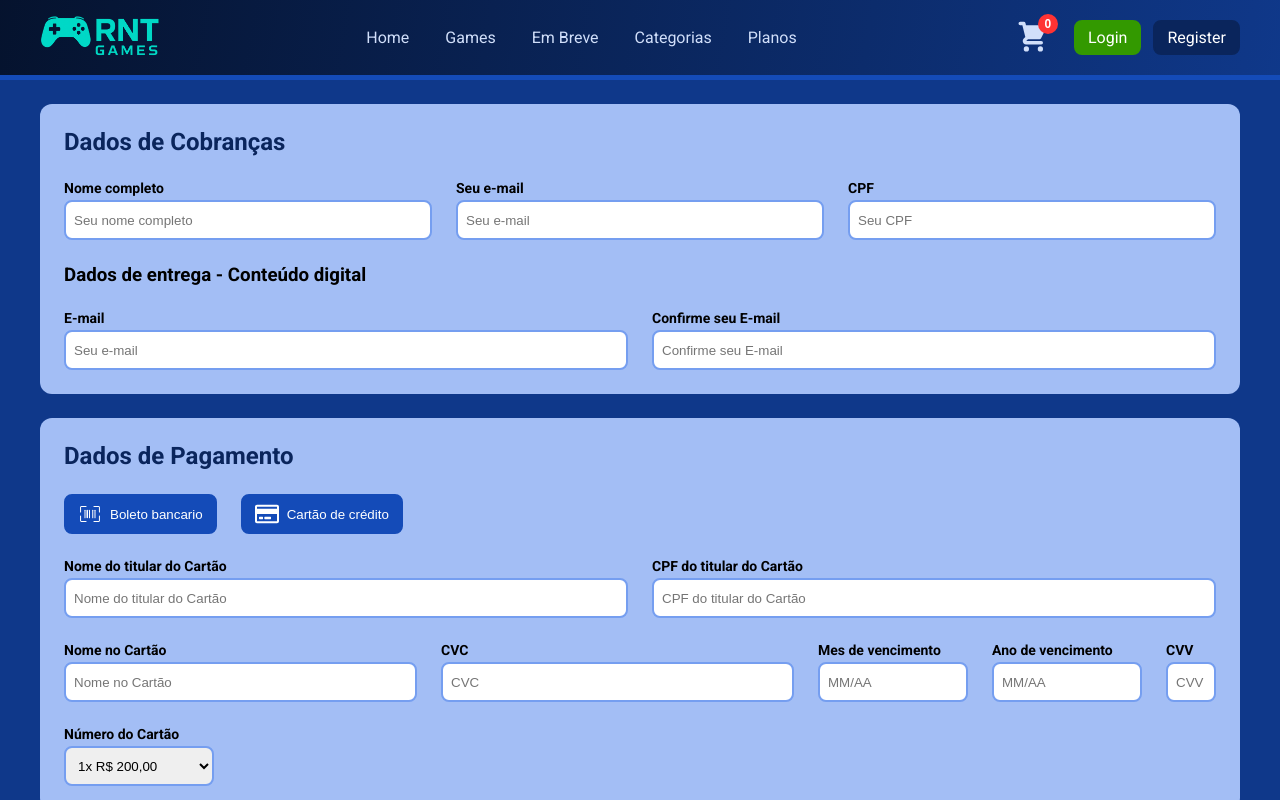
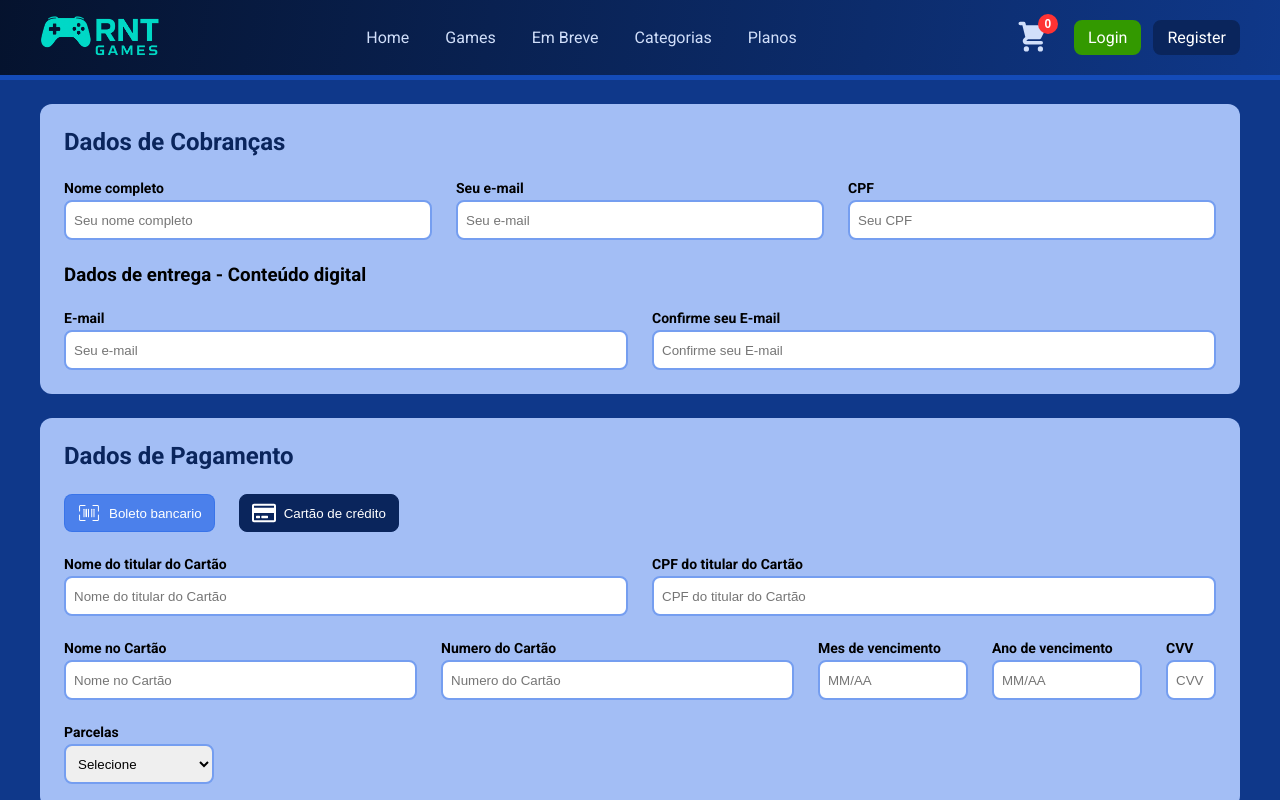
Before and after one commit to RNT13/rnt-games, a Next.js app: page /checkout in a window 1280 px wide. Both pictures are taken after a click on the button "Cartão de crédito". Shown: the top 800 px of the page. Built offline with nearby package versions, Linux system fonts and the light colour scheme.

Commit message:
Update: - implementação do formulario em checkout

```diff
--- a/src/app/(public)/checkout/checkoutStyles.ts
+++ b/src/app/(public)/checkout/checkoutStyles.ts
@@ -1,3 +1,4 @@
+import { Button } from '@/components/ui/Button/Button'
 import { theme } from '@/styles/theme'
 import { styled } from 'styled-components'
 
@@ -5,6 +6,7 @@ type StylesProps = {
   $maxWidth?: string
   $marginTop?: string
   $marginBottom?: string
+  $isActive?: boolean
 }
 
 export const CheckoutContainer = styled.div<StylesProps>`
@@ -34,15 +36,19 @@ export const Row = styled.div<StylesProps>`
   column-gap: 24px;
   margin-top: ${props => props.$marginTop || 'auto'};
   margin-bottom: ${props => props.$marginBottom || 'auto'};
+`
 
-  button,
-  a {
-    display: flex;
-    justify-content: center;
+export const TabStyledButton = styled(Button)<{ $isActive?: boolean }>`
+  background-color: ${props => (props.$isActive ? theme.colors.baseBlue.dark30 : theme.colors.baseBlue.light08)};
+  border: 1px solid ${props => (props.$isActive ? theme.colors.baseBlue.dark30 : theme.colors.baseBlue.light08)};
 
-    svg {
-      font-size: 24px;
-    }
+  &:hover {
+    background-color: ${props => (props.$isActive ? theme.colors.baseBlue.dark30 : theme.colors.baseBlue.light08)};
+    border: 1px solid ${props => (props.$isActive ? theme.colors.baseBlue.dark30 : theme.colors.baseBlue.light08)};
+  }
+
+  svg {
+    font-size: 24px;
   }
 `
 
@@ -50,6 +56,17 @@ export const InputGroup = styled.div<StylesProps>`
   width: 100%;
   flex: auto;
   max-width: ${props => props.$maxWidth || 'auto'};
+
+  span {
+    color: ${theme.colors.baseRed.base};
+    background-color: ${theme.colors.baseRed.light02};
+    border-radius: 8px;
+    font-size: 12px;
+    font-weight: 600;
+    padding: 4px 8px;
+    display: block;
+    width: 100%;
+  }
 
   label {
     width: 100%;
--- a/src/app/(public)/checkout/page.tsx
+++ b/src/app/(public)/checkout/page.tsx
@@ -2,54 +2,159 @@
 
 import { Button } from "@/components/ui/Button/Button";
 import { FormCard } from "@/components/ui/FormCard/FormCard";
-import { useState } from "react";
+import { formatToBRL } from "@/utils/converterUtils";
+import { zodResolver } from '@hookform/resolvers/zod';
+import { FieldErrors, useForm } from 'react-hook-form';
 import { CiBarcode } from "react-icons/ci";
 import { FaRegCreditCard } from "react-icons/fa";
-import { CheckoutContainer, CheckoutContent, InputGroup, Row } from "./checkoutStyles";
+import { z } from "zod";
+import { CheckoutContainer, CheckoutContent, InputGroup, Row, TabStyledButton } from "./checkoutStyles";
+
+const checkoutSchema = z.object({
+  fullName: z.string().min(1, "Nome completo é obrigatório"),
+  email: z.string().email("Email inválido"),
+  cpf: z.string().min(11, "CPF inválido"),
+  deliveryEmail: z.string().email("Email de entrega inválido"),
+  confirmDeliveryEmail: z.string().email("Confirmação de email inválido"),
+  payWithCard: z.boolean(),
+
+  // Campos de cartão opcionais aqui
+  cardOwner: z.string().optional(),
+  cpfCardOwner: z.string().optional(),
+  cardName: z.string().optional(),
+  cardNumber: z.string().optional(),
+  expiresMonth: z.string().optional(),
+  expiresYear: z.string().optional(),
+  cardCode: z.string().optional(),
+  instalments: z.string().optional(),
+}).superRefine((data, ctx) => {
+  if (data.payWithCard) {
+    if (!data.cardName) {
+      ctx.addIssue({
+        code: z.ZodIssueCode.custom,
+        message: "Número do cartão é obrigatório",
+        path: ["cardName"],
+      });
+    }
+    if (!data.cardOwner) {
+      ctx.addIssue({
+        code: z.ZodIssueCode.custom,
+        message: "Nome do titular é obrigatório",
+        path: ["cardOwner"],
+      });
+    }
+    if (!data.cpfCardOwner) {
+      ctx.addIssue({
+        code: z.ZodIssueCode.custom,
+        message: "CPF do titular é obrigatório",
+        path: ["cpfCardOwner"],
+      });
+    }
+    if (!data.expiresMonth) {
+      ctx.addIssue({
+        code: z.ZodIssueCode.custom,
+        message: "Mês de validade é obrigatório",
+        path: ["expiresMonth"],
+      });
+    }
+    if (!data.expiresYear) {
+      ctx.addIssue({
+        code: z.ZodIssueCode.custom,
+        message: "Ano de validade é obrigatório",
+        path: ["expiresYear"],
+      });
+    }
+    if (!data.cardCode) {
+      ctx.addIssue({
+        code: z.ZodIssueCode.custom,
+        message: "Código de segurança é obrigatório",
+        path: ["cardCode"],
+      });
+    }
+    if (!data.instalments) {
+      ctx.addIssue({
+        code: z.ZodIssueCode.custom,
+        message: "Selecione o número de parcelas",
+        path: ["instalments"],
+      });
+    }
+    if (!data.cardNumber) {
+      ctx.addIssue({
+        code: z.ZodIssueCode.custom,
+        message: "Número do cartão é obrigatório",
+        path: ["cardNumber"],
+      });
+    }
+  }
+});
+
+type formSchemaType = z.infer<typeof checkoutSchema>
 
 export default function Checkout() {
-  const [payWithCard, setPayWithCard] = useState(false)
+  const { register, handleSubmit, setValue, formState: { errors }, watch } = useForm<formSchemaType>({
+    resolver: zodResolver(checkoutSchema),
+    defaultValues: {
+      payWithCard: false,
+    },
+  });
+
+  const payWithCard = watch('payWithCard');
+
+  const onSubmit = (data: formSchemaType) => {
+    console.log("submit");
+    console.log("Dados do form:", data);
+  }
+
+  const onError = (errors: FieldErrors<formSchemaType>) => {
+    console.log('Erro no formulário:', errors);
+  };
 
   return (
-    <CheckoutContainer $marginTop="24px">
+    <CheckoutContainer $marginTop="24px" >
       <CheckoutContent>
+        <form onSubmit={handleSubmit(onSubmit, onError)}>
           <FormCard title="Dados de Cobranças">
             <Row>
               <InputGroup>
-              <label htmlFor="fullName" >Nome completo</label>
-              <input id="fullName" type="text" placeholder="Seu nome completo" />
+                <label htmlFor="fullName">Nome completo</label>
+                <input id="fullName" {...register("fullName")} type="text" placeholder="Seu nome completo" />
+                {errors.fullName && <span>{errors.fullName.message}</span>}
               </InputGroup>
               <InputGroup>
                 <label htmlFor="email" >Seu e-mail</label>
-              <input id="email" type="email" placeholder="Seu e-mail" />
+                <input id="email" {...register('email')} type="email" placeholder="Seu e-mail" />
+                {errors.email && <span>{errors.email.message}</span>}
               </InputGroup>
               <InputGroup>
                 <label htmlFor="cpf" >CPF</label>
-              <input id="cpf" type="text" placeholder="Seu CPF" />
+                <input id="cpf" {...register('cpf')} type="text" placeholder="Seu CPF" />
+                {errors.cpf && <span>{errors.cpf.message}</span>}
               </InputGroup>
             </Row>
             <h3 className="marginTop">Dados de entrega - Conteúdo digital</h3>
             <Row>
               <InputGroup>
                 <label htmlFor="deliveryEmail" >E-mail</label>
-              <input id="deliveryEmail" type="text" placeholder="Seu e-mail" />
+                <input id="deliveryEmail" {...register('deliveryEmail')} type="text" placeholder="Seu e-mail" />
+                {errors.deliveryEmail && <span>{errors.deliveryEmail.message}</span>}
               </InputGroup>
               <InputGroup>
                 <label htmlFor="confirmDeliveryEmail" >Confirme seu E-mail</label>
-              <input id="confirmDeliveryEmail" type="text" placeholder="Confirme seu E-mail" />
+                <input id="confirmDeliveryEmail" {...register('confirmDeliveryEmail')} type="text" placeholder="Confirme seu E-mail" />
+                {errors.confirmDeliveryEmail && <span>{errors.confirmDeliveryEmail.message}</span>}
               </InputGroup>
             </Row>
           </FormCard>
           <FormCard title="Dados de Pagamento">
             <Row $marginBottom="24px">
-            <Button type="button" onClick={() => setPayWithCard(false)}>
+              <TabStyledButton type="button" $isActive={!payWithCard} onClick={() => setValue("payWithCard", false)}>
                 <CiBarcode />
                 Boleto bancario
-            </Button>
-            <Button type="button" onClick={() => setPayWithCard(true)}>
+              </TabStyledButton>
+              <TabStyledButton type="button" $isActive={payWithCard} onClick={() => setValue("payWithCard", true, { shouldValidate: true })}>
                 <FaRegCreditCard />
                 Cartão de crédito
-            </Button>
+              </TabStyledButton>
             </Row>
 
             {payWithCard ? (
@@ -57,45 +162,52 @@ export default function Checkout() {
                 <Row>
                   <InputGroup>
                     <label htmlFor="cardOwner" >Nome do titular do Cartão</label>
-                  <input id="cardOwner" type="text" placeholder="Nome do titular do Cartão" />
+                    <input id="cardOwner" {...register('cardOwner')} type="text" placeholder="Nome do titular do Cartão" />
+                    {errors.cardOwner && <span>{errors.cardOwner.message}</span>}
                   </InputGroup>
                   <InputGroup>
                     <label htmlFor="cpfCardOwner" >CPF do titular do Cartão</label>
-                  <input id="cpfCardOwner" type="text" placeholder="CPF do titular do Cartão" />
+                    <input id="cpfCardOwner" {...register('cpfCardOwner')} type="text" placeholder="CPF do titular do Cartão" />
+                    {errors.cpfCardOwner && <span>{errors.cpfCardOwner.message}</span>}
                   </InputGroup>
                 </Row>
                 <Row $marginTop="24px">
                   <InputGroup>
                     <label htmlFor="cardName" >Nome no Cartão</label>
-                  <input id="cardName" type="text" placeholder="Nome no Cartão" />
+                    <input id="cardName" {...register('cardName')} type="text" placeholder="Nome no Cartão" />
+                    {errors.cardName && <span>{errors.cardName.message}</span>}
                   </InputGroup>
                   <InputGroup>
-                  <label htmlFor="securityCode" >CVC</label>
-                  <input id="securityCode" type="text" placeholder="CVC" />
+                    <label htmlFor="cardNumber" >Numero do Cartão</label>
+                    <input id="cardNumber" {...register('cardNumber')} type="text" placeholder="Numero do Cartão" />
+                    {errors.cardNumber && <span>{errors.cardNumber.message}</span>}
                   </InputGroup>
                   <InputGroup $maxWidth="150px">
                     <label htmlFor="expiresMonth" >Mes de vencimento</label>
-                  <input id="expiresMonth" type="text" placeholder="MM/AA" />
+                    <input id="expiresMonth" {...register('expiresMonth')} type="text" placeholder="MM/AA" />
+                    {errors.expiresMonth && <span>{errors.expiresMonth.message}</span>}
                   </InputGroup>
                   <InputGroup $maxWidth="150px">
                     <label htmlFor="expiresYear" >Ano de vencimento</label>
-                  <input id="expiresYear" type="text" placeholder="MM/AA" />
+                    <input id="expiresYear" {...register('expiresYear')} type="text" placeholder="MM/AA" />
+                    {errors.expiresYear && <span>{errors.expiresYear.message}</span>}
                   </InputGroup>
                   <InputGroup $maxWidth="50px">
                     <label htmlFor="cardCode" >CVV</label>
-                  <input id="cardCode" type="text" placeholder="CVV" />
+                    <input id="cardCode" {...register('cardCode')} type="text" placeholder="CVV" />
+                    {errors.cardCode && <span>{errors.cardCode.message}</span>}
                   </InputGroup>
                 </Row>
                 <Row $marginTop="24px">
                   <InputGroup $maxWidth="150px">
-                  <label htmlFor="instalments" >Número do Cartão</label>
-                  <select id="instalments">
-                    <option value="1">1x R$ 200,00</option>
-                    <option value="2">2x R$ 100,00</option>
-                    <option value="3">3x R$ 66,67</option>
-                    <option value="4">4x R$ 50,00</option>
-                    <option value="5">5x R$ 40,00</option>
-                    <option value="6">6x R$ 33,33</option>
+                    <label htmlFor="instalments" >Parcelas</label>
+                    <select id="instalments" {...register('instalments')}>
+                      <option value="">Selecione</option>
+                      {Array.from({ length: 12 }, (_, i) => (
+                        <option key={i + 1} value={i + 1}>
+                          {i + 1}x {formatToBRL(500 / (i + 1))}
+                        </option>
+                      ))}
                     </select>
                   </InputGroup>
                 </Row>
@@ -105,16 +217,15 @@ export default function Checkout() {
                 Ao optar por essa forma de pagamento, é importante lembrar que a confirmação pode levar até 24 horas, dependendo do banco emissor. Portanto, a liberação do código de ativação do jogo adquirido ocorre somente após a aprovação do pagamento do boleto.
               </p>
             )}
-
-
-
           </FormCard>
 
           <Row $marginBottom="24px">
-          <Button type="submit">Finalizar compra</Button>
+            <Button type="submit">
+              Finalizar compra
+            </Button>
           </Row>
-
+        </form>
       </CheckoutContent>
-    </CheckoutContainer>
+    </CheckoutContainer >
   )
 }
--- a/src/components/ui/FormCard/FormCardStyles.ts
+++ b/src/components/ui/FormCard/FormCardStyles.ts
@@ -1,7 +1,7 @@
 import { theme } from '@/styles/theme'
 import { styled } from 'styled-components'
 
-export const FormCardContainer = styled.form`
+export const FormCardContainer = styled.div`
   width: 100vw;
   margin: 24px 0;
 `
```
Lines whose indentation alone changed are shown as unchanged.
